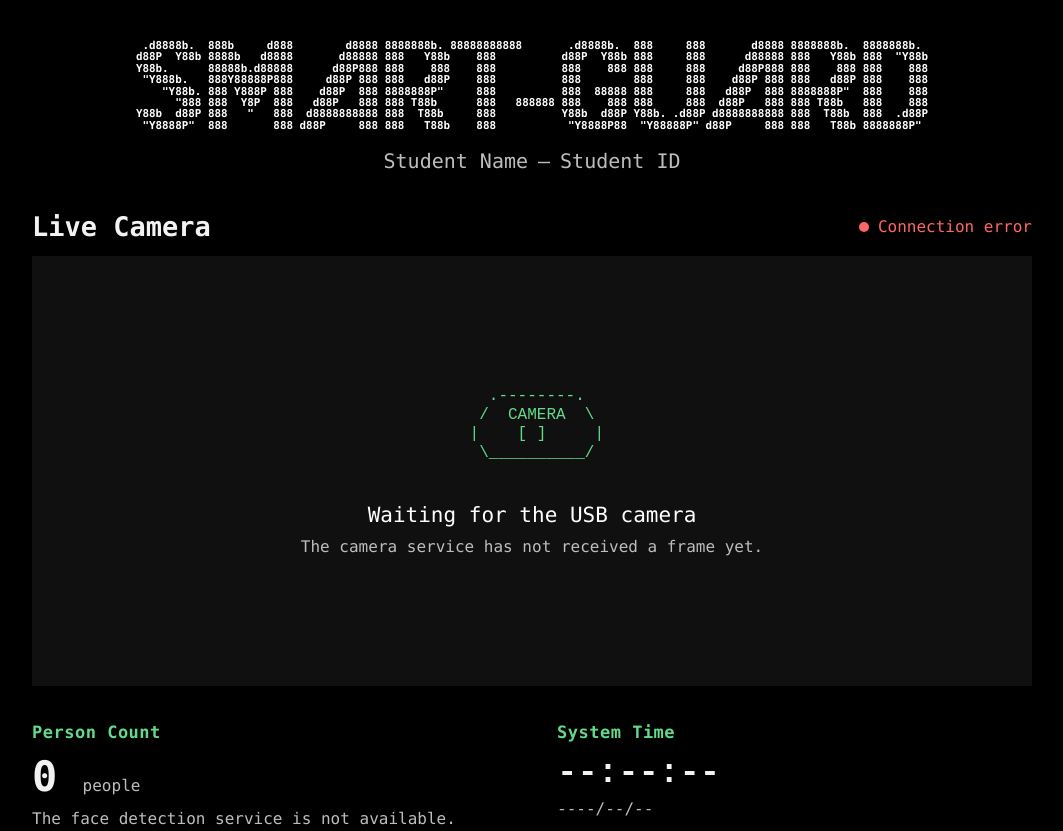
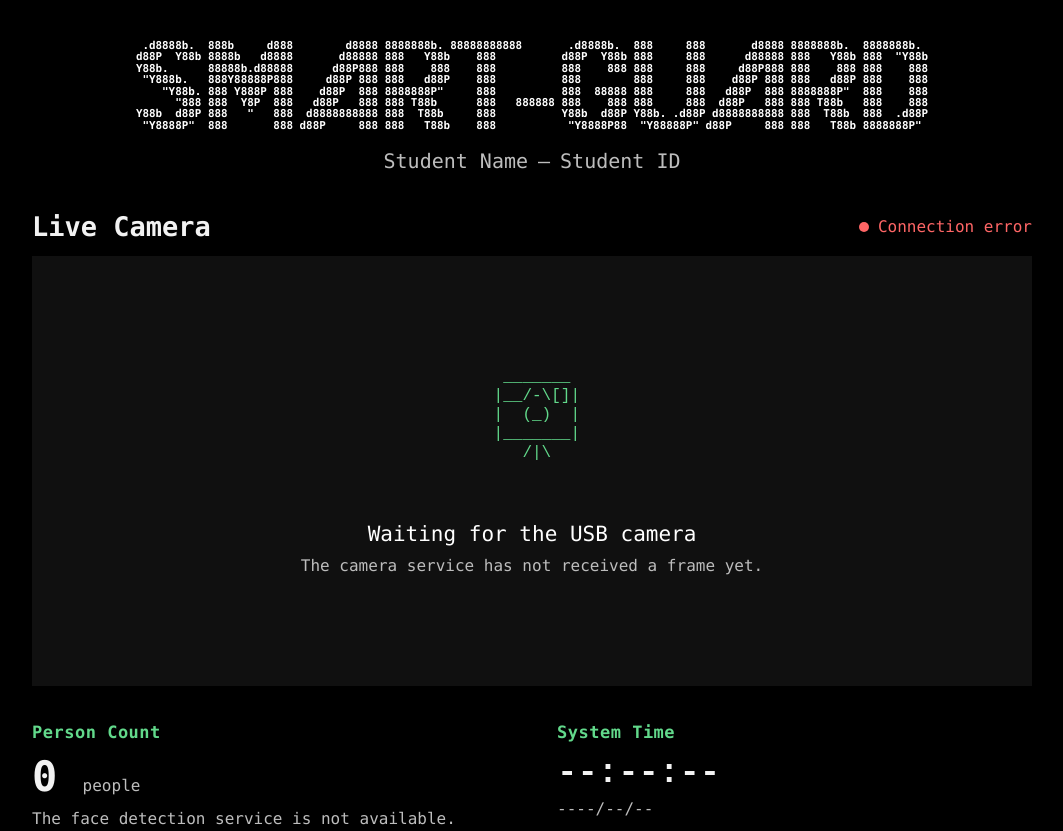
Before and after one commit to manit83/Smart-Guard-System-OrangePi, a plain HTML site: page web/index.html in a window 1280 px wide. Shown: the top 831 px of the page, without its empty margins (108-1171 px from the left). Drawn offline with Linux system fonts and the light colour scheme; no server answers.

Commit message:
small change in web dashboard

```diff
--- a/web/index.html
+++ b/web/index.html
@@ -42,10 +42,12 @@ Y88b  d88P 888   "   888  d8888888888 888  T88b     888          Y88b  d88P Y88b
         <img id="camera-frame" alt="Live camera feed" hidden>
         <div id="waiting-state">
           <pre aria-hidden="true">
-   .--------.
-  /  CAMERA  \
- |    [ ]     |
-  \__________/
+  _______
+ |__/-\[]|
+ |  (_)  |
+ |_______|
+    /|\
+
           </pre>
           <p>Waiting for the USB camera</p>
           <small>The camera service has not received a frame yet.</small>
```
